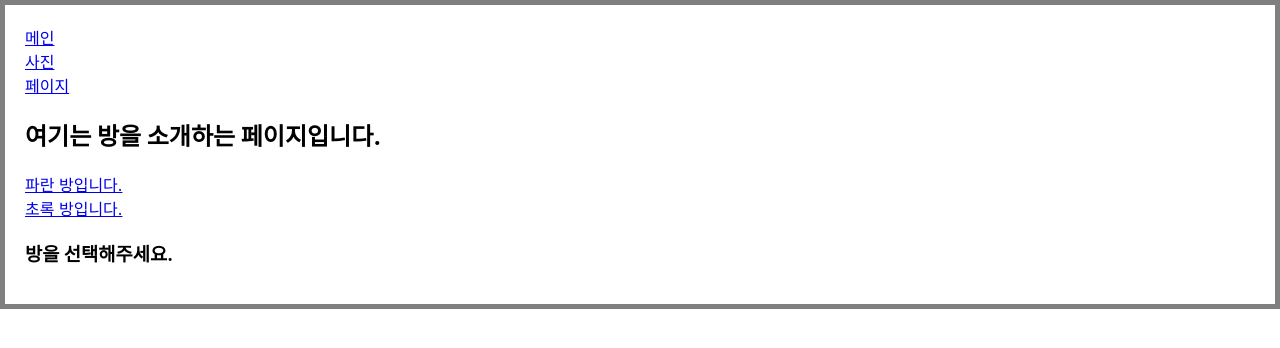
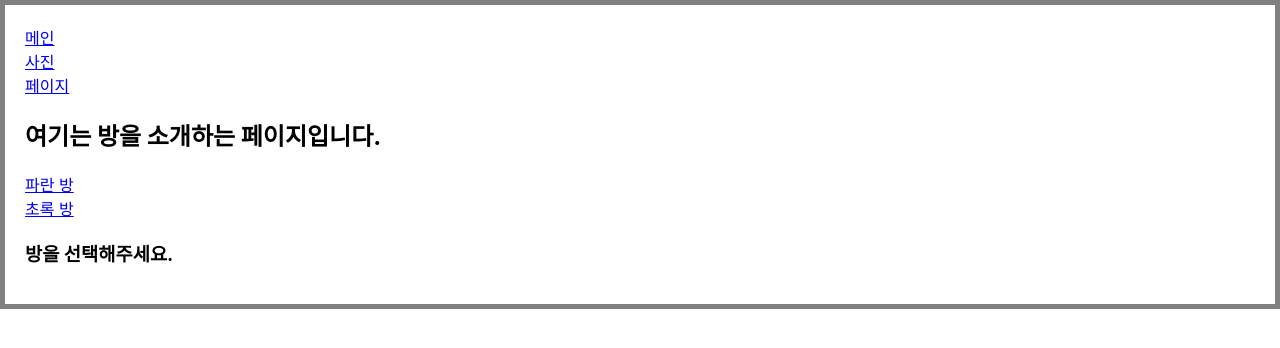
Before and after one commit to Edward-Shawn/react-study-project, a React (Create React App) app: page /rooms in a window 1280 px wide. Shown: the top 348 px of the page. Built offline with nearby package versions, Linux system fonts and the light colour scheme.

Commit message:
서브페이지 수정작업

```diff
--- a/src/Rooms.js
+++ b/src/Rooms.js
@@ -5,9 +5,9 @@ export default function Rooms({ match }) {
   return (
     <div>
       <h2>여기는 방을 소개하는 페이지입니다.</h2>
-      <Link to={`${match.url}/blueRoom`}> 파란 방입니다. </Link>
+      <Link to={`${match.url}/blueRoom`}> 파란 방 </Link>
       <br />
-      <Link to={`${match.url}/greenRoom`}> 초록 방입니다. </Link>
+      <Link to={`${match.url}/greenRoom`}> 초록 방 </Link>
       <br />
       <Route path={`${match.url}/:roomId`} component={Room} />
       <Route
```
